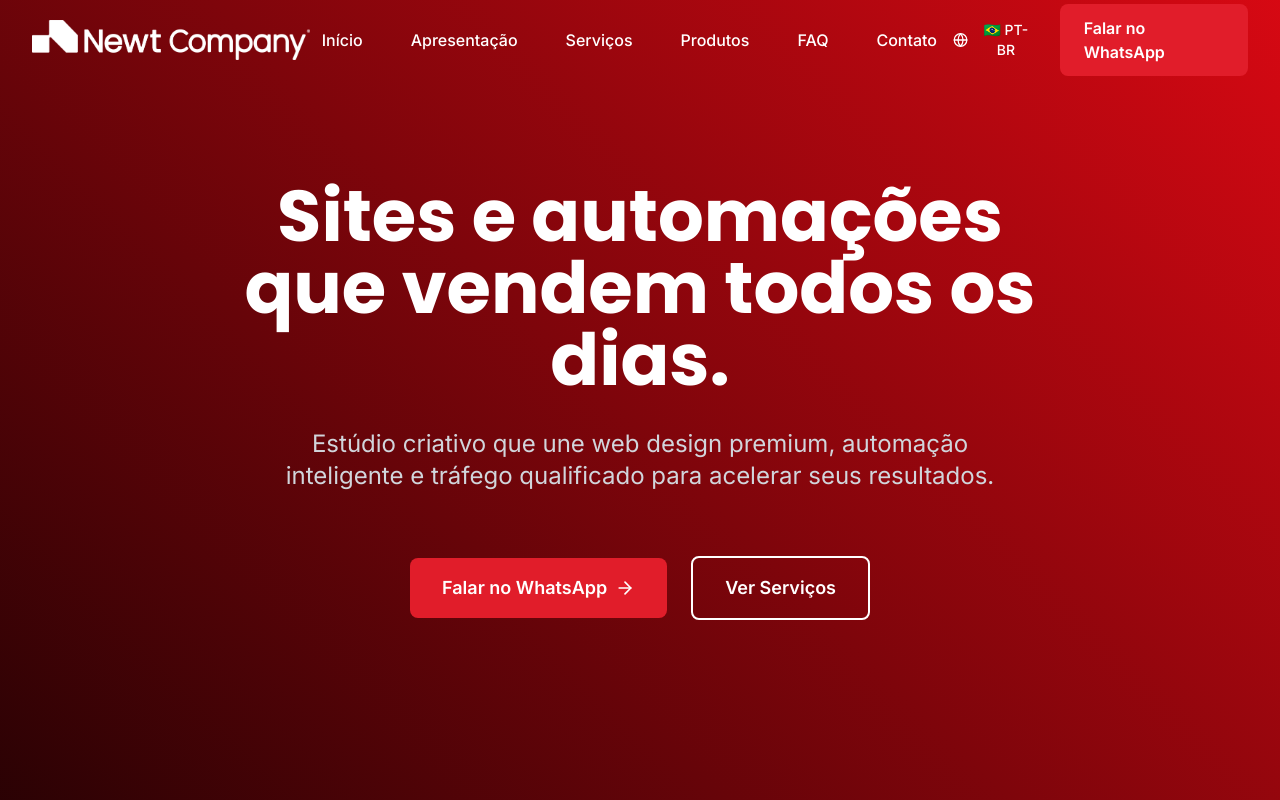
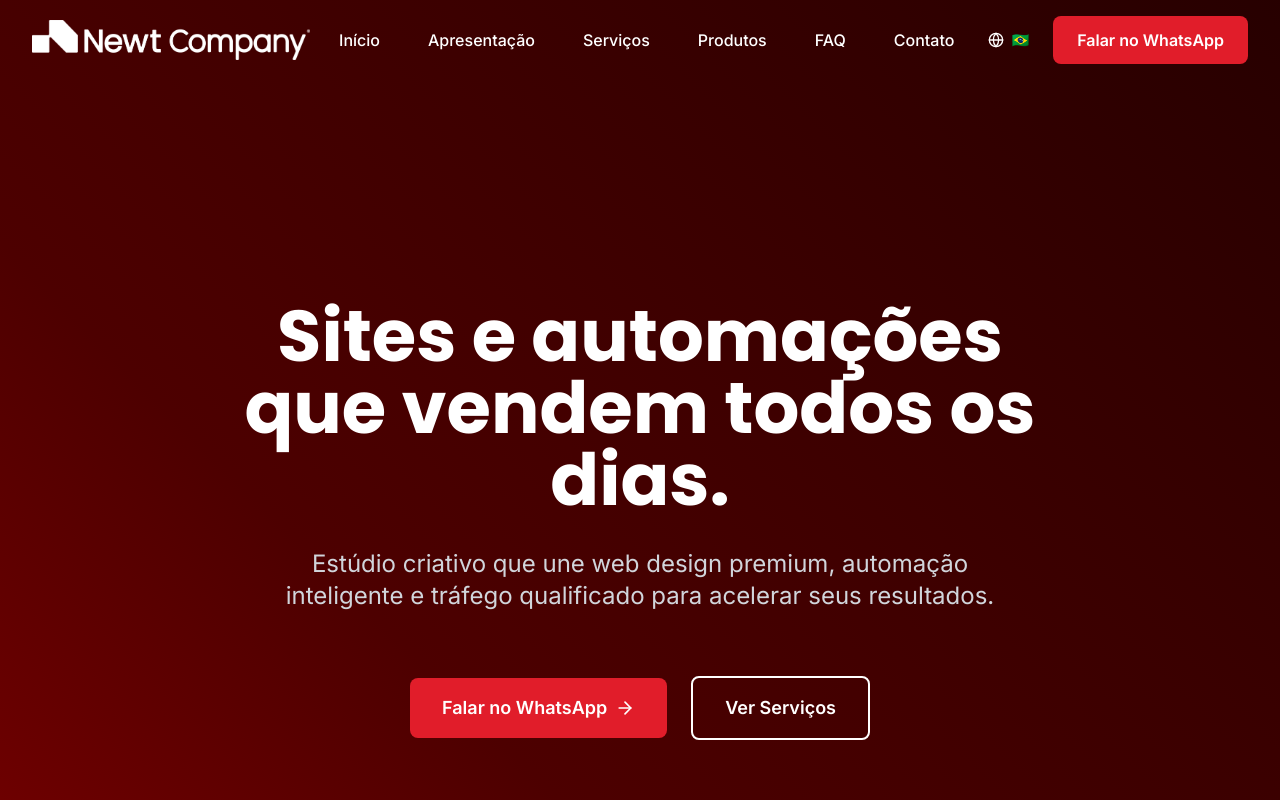
Before and after one commit to newtcompany-hub/newt-site, a React (Vite) app: page / in a window 1280 px wide. Shown: the top 800 px of the page. Built offline with nearby package versions, Linux system fonts and the light colour scheme.

Commit message:
Updated index.css

```diff
--- a/src/components/Footer.tsx
+++ b/src/components/Footer.tsx
@@ -14,9 +14,9 @@ export function Footer() {
   };
 
   const localeLabels = {
-    'pt-BR': '🇧🇷 PT-BR',
-    'pt-PT': '🇵🇹 PT-PT',
-    'en': '🇺🇸 EN'
+    'pt-BR': '🇧🇷',
+    'pt-PT': '🇵🇹',
+    'en': '🇺🇸'
   };
 
   return (
--- a/src/components/Header.tsx
+++ b/src/components/Header.tsx
@@ -32,9 +32,9 @@ export function Header() {
   };
 
   const localeLabels = {
-    'pt-BR': '🇧🇷 PT-BR',
-    'pt-PT': '🇵🇹 PT-PT',
-    'en': '🇺🇸 EN'
+    'pt-BR': '🇧🇷',
+    'pt-PT': '🇵🇹',
+    'en': '🇺🇸'
   };
 
   return (
--- a/src/components/Hero.tsx
+++ b/src/components/Hero.tsx
@@ -13,13 +13,13 @@ export function Hero() {
   };
 
   return (
-    <section id="home" className="relative min-h-screen bg-black flex items-center justify-center overflow-hidden hero-padding">
+    <section id="home" className="relative min-h-screen bg-black overflow-hidden hero-padding">
       {/* Animated Background */}
-      <div className="absolute inset-0">
-        <div className="hero-gradient-animation"></div>
+      <div className="hero-section">
+        <div className="animated-gradient-background"></div>
       </div>
 
-      <div className="container mx-auto px-4 sm:px-6 lg:px-8 text-center relative z-10">
+      <div className="hero-content container mx-auto px-4 sm:px-6 lg:px-8 text-center relative z-10 flex items-center justify-center min-h-screen">
         <div className="max-w-4xl mx-auto space-y-6 sm:space-y-8 animate-fade-in">
           {/* Headline */}
           <h1 className="text-3xl sm:text-4xl md:text-5xl lg:text-6xl xl:text-7xl font-bold text-white leading-heading font-poppins animate-slide-up px-2">
--- a/src/i18n/translations.ts
+++ b/src/i18n/translations.ts
@@ -340,193 +340,9 @@ export const translations = {
         messagePlaceholder: 'Conte-nos sobre o seu projeto...',
         budget: 'Quanto pretende investir?',
         budgetOptions: [
-          'Até € 1.000',
-          'Entre € 1.000 e € 3.000',
-          'Acima de € 3.000'
-        ],
-        submit: 'Fale com um Consultor',
-        consent: 'Ao submeter, aceita a nossa Política de Privacidade (RGPD).',
-        required: 'Campo obrigatório'
-      }
-    },
-
-    // Footer
-    footer: {
-      tagline: 'Sites e automações que aceleram resultados',
-      quickLinks: 'Links Rápidos',
-      legal: 'Legal',
-      contact: 'Contacto',
-      social: 'Redes Sociais',
-      terms: 'Termos de Uso',
-      privacy: 'Política de Privacidade',
-      cnpj: 'CNPJ: 59.226.297/0001-50',
-      copyright: '© 2025 Newt Company. Todos os direitos reservados.'
-    },
-
-    // Common
-    common: {
-      comingSoon: 'Em breve'
-    }
-  },
-
-  'en': {
-    // Navigation
-    nav: {
-      home: 'Home',
-      about: 'About',
-      services: 'Services',
-      products: 'Products',
-      faq: 'FAQ',
-      contact: 'Contact',
-      whatsapp: 'Chat on WhatsApp',
-      language: 'Language'
-    },
-
-    // Hero
-    hero: {
-      headline: 'Websites and automations that sell every day.',
-      subheadline: 'Creative studio that combines premium web design, intelligent automation and qualified traffic to accelerate your results.',
-      cta1: 'Chat on WhatsApp',
-      cta2: 'See Services'
-    },
-
-    // About
-    about: {
-      title: 'Newt Company',
-      subtitle: 'Creative studio specialized in websites and automations that generate real results.',
-      methodology: 'Our Methodology',
-      timeline: [
-        { title: 'Diagnosis', desc: 'Complete analysis of your business and opportunities' },
-        { title: 'Prototype', desc: 'Design and structure designed for conversion' },
-        { title: 'Build', desc: 'Development with the best technologies' },
-        { title: 'Automation', desc: 'NewtFlows to optimize processes and sales' },
-        { title: 'Traffic', desc: 'Strategies to attract qualified visitors' },
-        { title: 'Scale', desc: 'Sustainable growth and clear metrics' }
-      ],
-      differentials: {
-        title: 'Our Differentials',
-        items: [
-          'Total focus on conversion and results',
-          'Premium delivery speed',
-          'Modern stack: n8n, ManyChat, integrated CRM',
-          'Continuous support and monitoring'
-        ]
-      }
-    },
-
-    // Services
-    services: {
-      title: 'Our Services',
-      subtitle: 'Complete solutions to accelerate your digital growth',
-      items: [
-        {
-          title: 'Tunning Business',
-          desc: 'Union of our services according to your company focus. We "tune" companies to maximum potential.',
-          bullets: ['360° diagnosis', 'Upgrade plan', 'Agile execution', 'Clear metrics']
-        },
-        {
-          title: 'Automation Management',
-          desc: 'Automate processes and sales with intelligence.',
-          bullets: ['WhatsApp & email bots', 'Conversion funnels', 'CRM integrations', 'Contracts & billing']
-        },
-        {
-          title: 'Traffic Management',
-          desc: 'Attract qualified visitors and convert more.',
-          bullets: ['Strategic planning', 'High-conversion creatives', 'A/B testing', 'Detailed reports']
-        },
-        {
-          title: 'Web Design',
-          desc: 'Websites that impress and convert visitors into customers.',
-          bullets: ['Premium UX/UI', 'SEO optimized', 'Maximum performance', 'Fully responsive']
-        },
-        {
-          title: 'Strategic Consulting',
-          desc: 'Professional diagnosis and actionable plan.',
-          bullets: ['Complete analysis', 'Personalized strategy', 'Action plan', 'Affordable investment']
-        }
-      ]
-    },
-
-    // Products
-    products: {
-      title: 'Our Products',
-      subtitle: 'Proprietary tools to boost your business',
-      items: [
-        {
-          title: 'NewtMind',
-          desc: '24h AI content creator.',
-          features: ['Automatic scripts', 'Custom thumbnails', 'Trending ideas', 'Editorial calendar']
-        },
-        {
-          title: 'NewtFlows',
-          desc: 'Business process automations.',
-          features: ['Automatic support', 'Intelligent assistance', 'Integrated CRM', 'Automated sales']
-        },
-        {
-          title: 'SaaS #1',
-          desc: 'Coming soon - Revolutionize your management.',
-          features: ['Coming soon'],
-          comingSoon: true
-        },
-        {
-          title: 'SaaS #2',
-          desc: 'Coming soon - Boost results.',
-          features: ['Coming soon'],
-          comingSoon: true
-        }
-      ]
-    },
-
-    // FAQ
-    faq: {
-      title: 'Frequently Asked Questions',
-      subtitle: 'Clear your doubts about our services',
-      items: [
-        {
-          question: 'What\'s the average delivery time?',
-          answer: 'Websites: 7-15 business days. Automations: 5-10 days. Consulting: 2-5 days. Times may vary based on complexity.'
-        },
-        {
-          question: 'How many revisions are included?',
-          answer: 'We include up to 3 rounds of revisions at no additional cost. Structural changes are evaluated separately.'
-        },
-        {
-          question: 'How do we start the project?',
-          answer: 'We chat via WhatsApp, do initial diagnosis, present proposal and once approved, we start development.'
-        },
-        {
-          question: 'What payment methods do you accept?',
-          answer: 'Bank transfer, credit card and we offer installments for larger projects. 50% upfront to start.'
-        },
-        {
-          question: 'Do you offer post-delivery support?',
-          answer: 'Yes! We include 30 days of free support. After that, we offer monthly maintenance plans.'
-        },
-        {
-          question: 'How do you ensure my data security?',
-          answer: 'We strictly follow GDPR/LGPD. Encrypted data, restricted access and clear privacy policies.'
-        }
-      ]
-    },
-
-    // Contact
-    contact: {
-      title: 'Entre em Contacto',
-      subtitle: 'Vamos conversar sobre como podemos acelerar os seus resultados',
-      form: {
-        name: 'Nome',
-        company: 'Nome da empresa',
-        phone: 'Telemóvel',
-        phonePlaceholder: '+351 912 345 678',
-        email: 'Email',
-        emailPlaceholder: 'seu@email.com',
-        message: 'Mensagem (opcional)',
-        messagePlaceholder: 'Conte-nos sobre o seu projeto...',
-        budget: 'Quanto pretende investir?',
-        budgetOptions: [
-          'Até € 1.000',
-          'Entre € 1.000 e € 3.000',
-          'Acima de € 3.000'
+          'Até € 850',
+          'Entre € 850 e € 2.500',
+          'Acima de € 2.500'
         ],
         submit: 'Fale com um Consultor',
         consent: 'Ao submeter, aceita a nossa Política de Privacidade (RGPD).',
@@ -708,7 +524,7 @@ export const translations = {
         messagePlaceholder: 'Tell us about your project...',
         budget: 'What\'s your budget range?',
         budgetOptions: [
-          'Up to $1,000',
+          'Up to $850',
           'Between $1,000 and $3,000',
           'Above $3,000'
         ],
--- a/src/index.css
+++ b/src/index.css
@@ -3,38 +3,55 @@
 @tailwind utilities;
 
 /* Hero Background Animation */
-.hero-gradient-animation {
+.hero-section {
   position: absolute;
   top: 0;
   left: 0;
   width: 100%;
   height: 100%;
-  background: linear-gradient(45deg, #000000, #E50914, #F5F5F5, #000000);
-  background-size: 400% 400%;
-  animation: gradientFlow 8s ease-in-out infinite;
   overflow: hidden;
+  display: flex;
+  align-items: center;
+  justify-content: center;
+  text-align: center;
+  color: white;
 }
 
-@keyframes gradientFlow {
-  0%, 100% {
+.animated-gradient-background {
+  position: absolute;
+  top: 0;
+  left: 0;
+  width: 100%;
+  height: 100%;
+  z-index: 1;
+  background: linear-gradient(45deg, #ff4e00, #ff0000, #4d0000, #000000);
+  background-size: 400% 400%;
+  animation: gradientAnimation 15s ease infinite;
+}
+
+.hero-content {
+  position: relative;
+  z-index: 2;
+  padding: 20px;
+}
+
+@keyframes gradientAnimation {
+  0% {
     background-position: 0% 50%;
   }
-  25% {
+  50% {
     background-position: 100% 50%;
   }
-  50% {
-    background-position: 100% 100%;
-  }
-  75% {
-    background-position: 0% 100%;
+  100% {
+    background-position: 0% 50%;
   }
 }
 
 /* Respect reduced motion preference */
 @media (prefers-reduced-motion: reduce) {
-  .hero-gradient-animation {
+  .animated-gradient-background {
     animation: none;
-    background: #000;
+    background: linear-gradient(45deg, #ff4e00, #ff0000, #4d0000, #000000);
   }
 }
 
```
